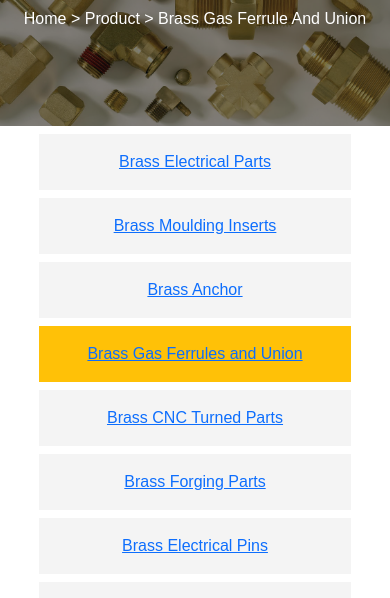
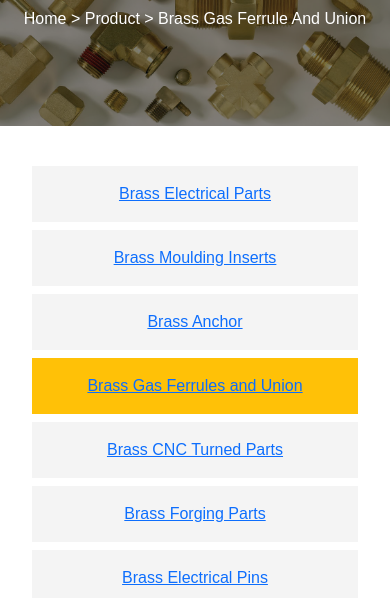
Before and after one commit to SarangSantoki/business-website, a plain HTML site: page Brass Gas Ferrule And Union.html in a window 390 px wide. Shown: the part 245-843 px from the top of the page. Drawn offline with nearby package versions, Linux system fonts and the light colour scheme.

Commit message:
Update Brass Gas Ferrule And Union.css
Signed-off-by: Sarang Santoki <171550945+SarangSantoki@users.noreply.github.com>

```diff
--- a/Brass Gas Ferrule And Union.css
+++ b/Brass Gas Ferrule And Union.css
@@ -303,9 +303,7 @@ body {
 @media (max-width: 768px) {
     .product-section {
         flex-direction: column;
-        width: 80%;
-        padding: 0em;
-        paddin-top: 25px;
+        width: auto;
     }
 
     .product-menu {
```
